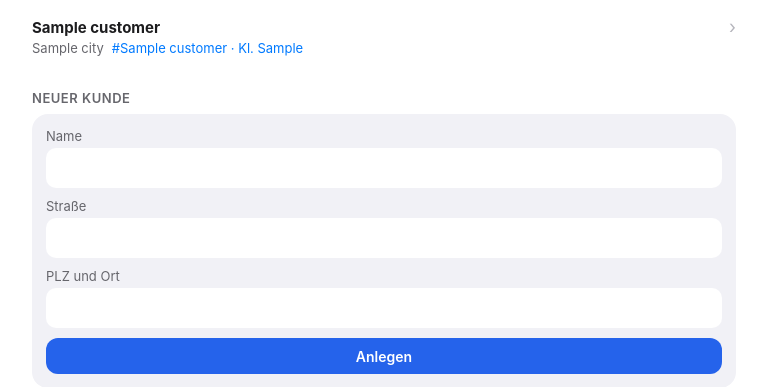
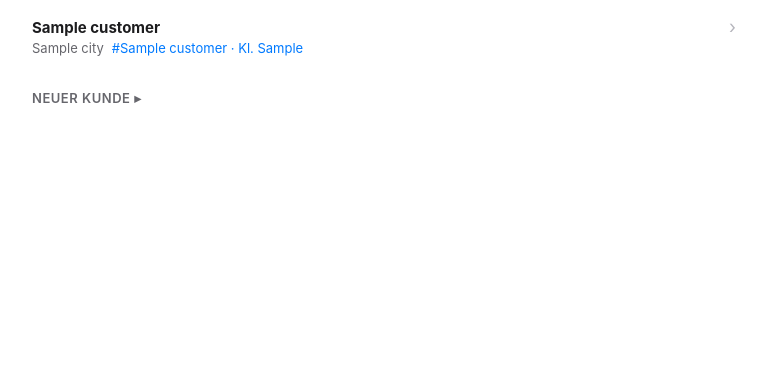
Before and after one commit to mdantschenko/Rechnungsersteller, a Python web app: template src/invoicing/web/templates/customers.html in a window 1280 px wide. Shown: the part 151-538 px from the top of the page, without its empty margins (256-1023 px from the left). Run offline with Jinja, Linux system fonts and the light colour scheme; the template is opened without the code that fills it: most values are stand-ins (such as "Sample title", 1, 10 or a date in 2020).

Commit message:
chore(web): the section headings fold their own forms
"Manuelle Rechnung" and "Neuer Kunde" no longer need a button inside
a permanent grey box: the heading itself opens and closes, and only
the unfolded form sits in a block.

```diff
--- a/src/invoicing/web/static/app.css
+++ b/src/invoicing/web/static/app.css
@@ -170,6 +170,23 @@ body {
 
 .block .hint {
   margin: 0.625rem 0 0;
+}
+
+.section-fold > summary {
+  cursor: pointer;
+  list-style: none;
+}
+
+.section-fold > summary::-webkit-details-marker {
+  display: none;
+}
+
+.section-fold > summary::after {
+  content: " ▸";
+}
+
+.section-fold[open] > summary::after {
+  content: " ▾";
 }
 
 .warn {
--- a/src/invoicing/web/templates/customers.html
+++ b/src/invoicing/web/templates/customers.html
@@ -31,7 +31,8 @@
   {% endfor %}
 </ul>
 
-<div class="section-title" id="neu">Neuer Kunde</div>
+<details class="section-fold" id="neu">
+  <summary class="section-title">Neuer Kunde</summary>
   <div class="block">
     <form method="post" action="/kunden/neu" class="stack">
       <label>Name<input type="text" name="name" required></label>
@@ -40,6 +41,7 @@
       <button class="button button-fill" type="submit">Anlegen</button>
     </form>
   </div>
+</details>
 
 {% if archived %}
 <div class="section-title">Archiv</div>
```
Also changed, not shown: src/invoicing/web/templates/invoices.html (+7 -8 lines). Lines whose indentation alone changed are shown as unchanged.
